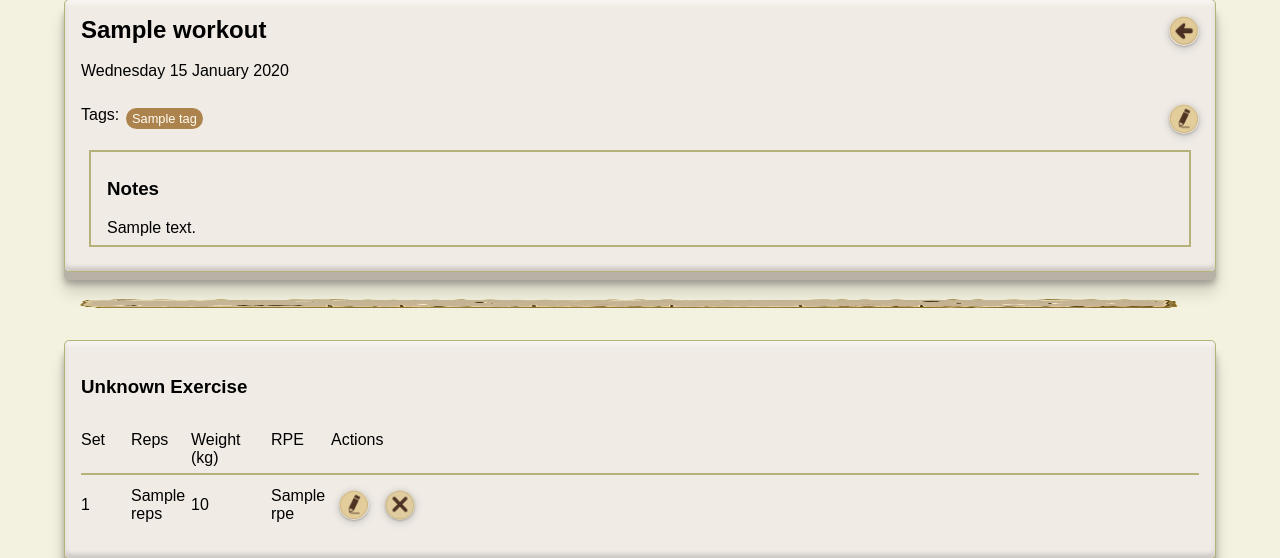
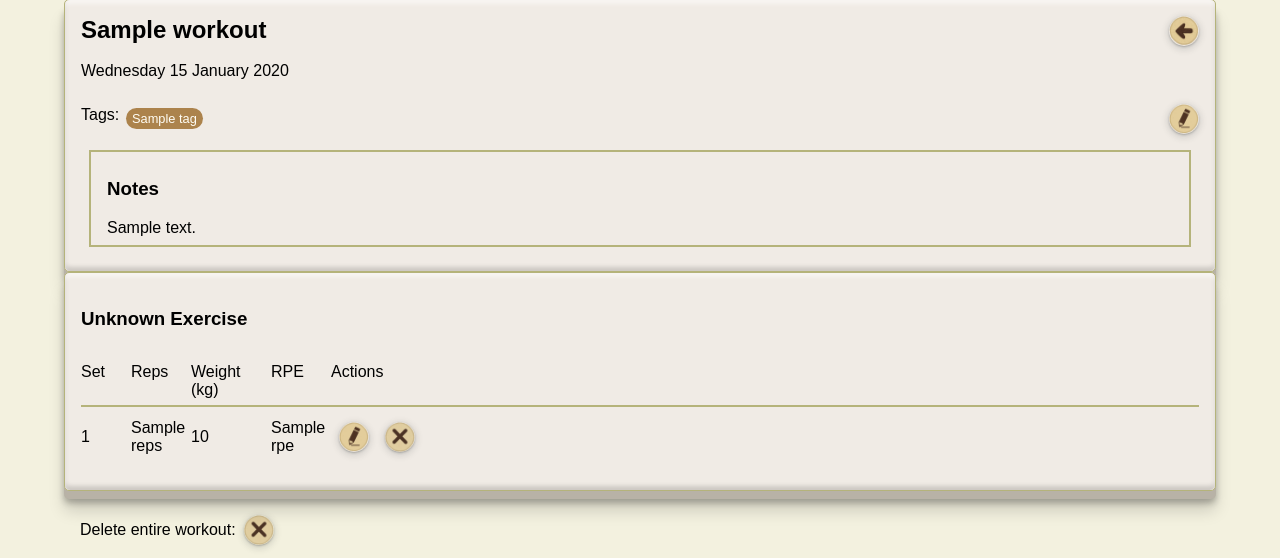
Before and after one commit to LisaS7/ElbieFit, a Python web app: template app/templates/workouts/workout_detail.html in a window 1280 px wide. Shown: the part 278-836 px from the top of the page. Run offline with Jinja, Linux system fonts and the light colour scheme; the template is opened without the code that fills it: most values are stand-ins (such as "Sample title", 1, 10 or a date in 2020); some libraries are stand-ins or nearby versions; some web fonts are replaced.

Commit message:
Removing horizontal divider

```diff
--- a/app/templates/workouts/workout_detail.html
+++ b/app/templates/workouts/workout_detail.html
@@ -48,8 +48,6 @@
         {% endif %}
     </div>
 </section>
-
-<img class="horizontal-divider" src="{{ url_for('static', path='images/horizontal_divider.png') }}" alt="horizontal divider">
 
 <section id="sets-list" class="card">
 
```
Also changed, not shown: static/images/horizontal_divider.png (deleted).
